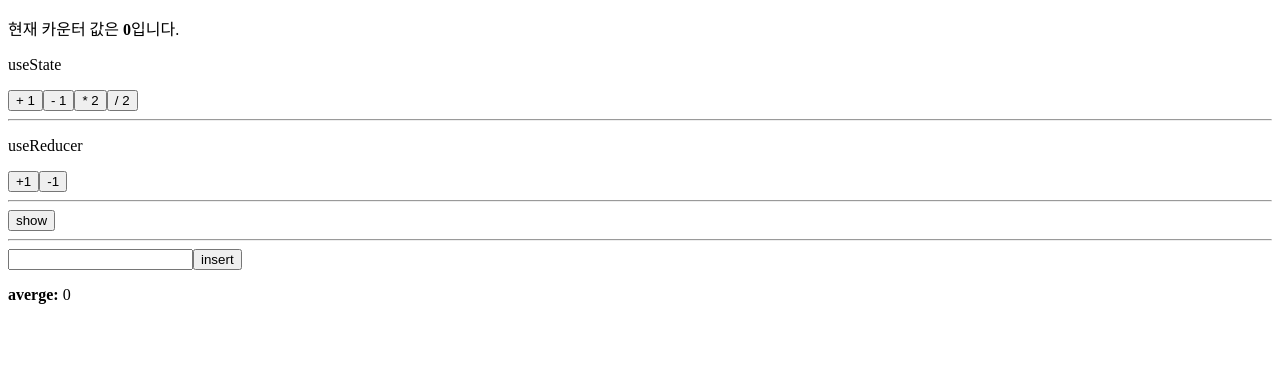
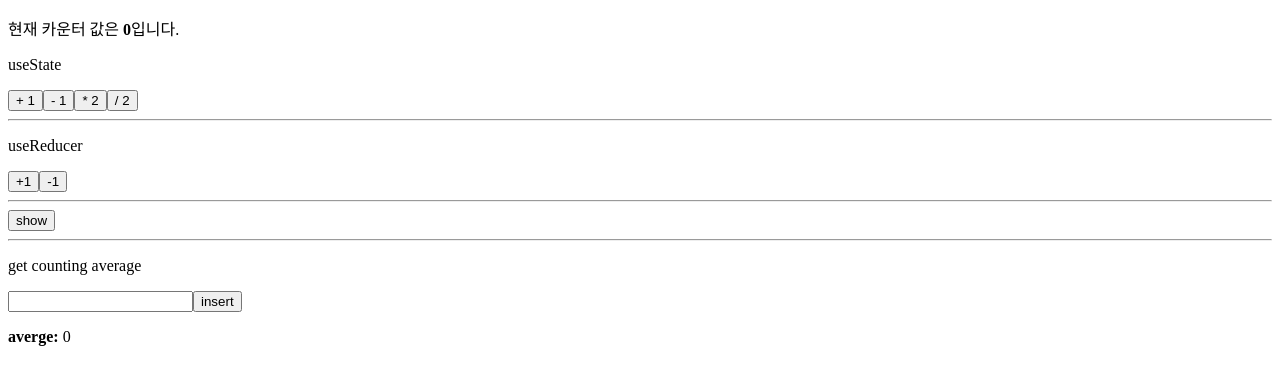
Before and after one commit to mitzbarbie/react-hooks-tutorial, a React (Create React App) app: page / in a window 1280 px wide. Shown: the top 384 px of the page. Built offline with nearby package versions, Linux system fonts and the light colour scheme.

Commit message:
tiny fixed

```diff
--- a/src/Average.js
+++ b/src/Average.js
@@ -22,6 +22,7 @@ const Average = () => {
 
   return (
     <div>
+      <p>get counting average</p>
       <input value={number} onChange={onChange} />
       <button onClick={onInsert}>insert</button>
       <ul>
```
